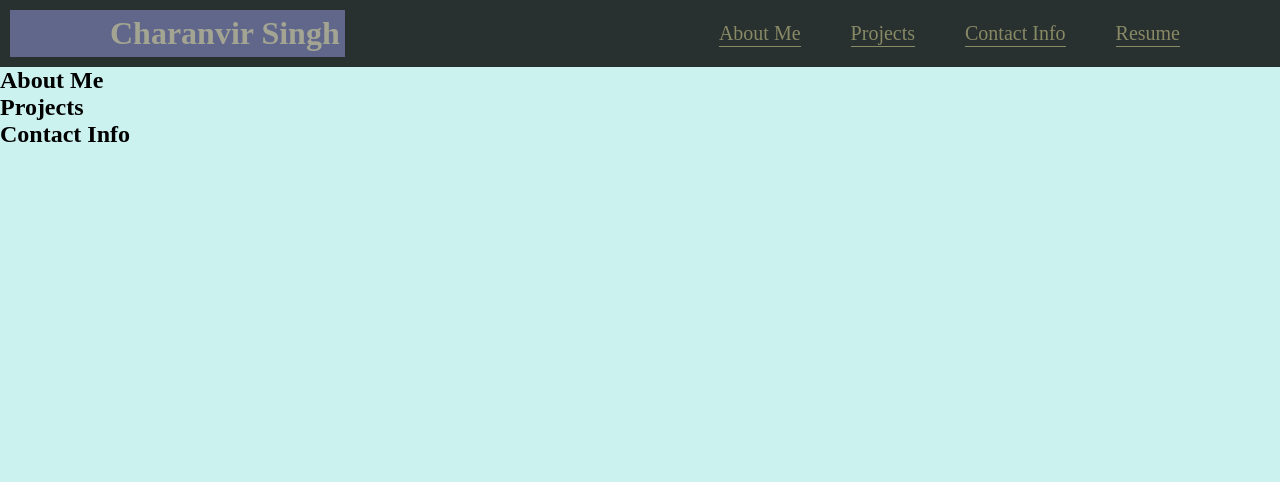
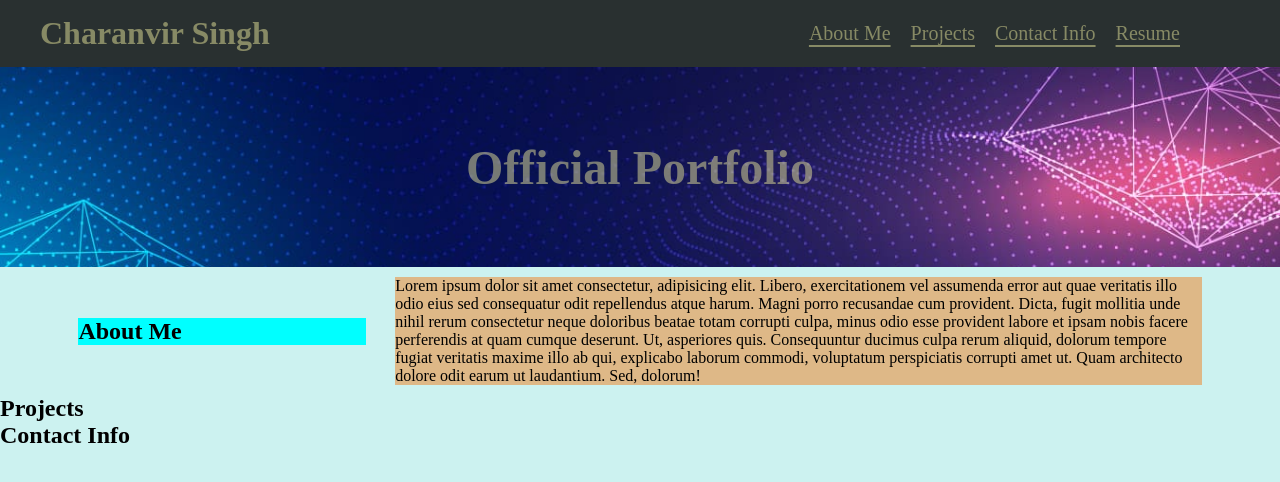
Before and after one commit to Charanvir/Official-Portfolio, a plain HTML site: page index.html in a window 1280 px wide. Drawn offline with Linux system fonts and the light colour scheme.

Commit message:
css updated for heroImage and About Me Section

```diff
--- a/assets/css/style.css
+++ b/assets/css/style.css
@@ -15,6 +15,7 @@ body {
     background-color: var(--primary-color);
 }
 
+/* Header Styling */
 
 header {
     display: flex;
@@ -24,15 +25,14 @@ header {
 }
 
 header h1 {
-    background-color: var(--quaternary-color);
+    /* background-color: var(--quaternary-color); */
     padding: 5px 5px 5px 50px;
-    margin-left: 10px;
     margin-top: 10px;
     margin-bottom: 10px;
 }
 
 header h1, header a {
-    padding-left: 50px;
+    padding-left: 20px;
 }
 
 header a {
@@ -51,12 +51,48 @@ header nav {
     font-size: 20px;
 }
 
-/* header nav ul li a {
+header nav ul li a {
     text-decoration: underline;
     text-underline-offset: 5px;
-} */
+}
 
-header nav ul li span {
-    border-bottom: 1px solid;
-    padding-bottom: 2px;
+/* Hero Image Styling */
+
+.mainImage {
+    display: flex;
+    flex-direction: column;
+    justify-content: space-around;
+    text-align: center;
+    background-image: url(../images/heroImage.jpeg);
+    background-size: 100%;
+    width: auto;
+    height: 200px;
 }
+
+.mainImage h2 {
+    color: var(--tertiary-color);
+    font-size: 3rem;
+}
+
+/* About Me Section Styling */
+
+.aboutMe {
+    display: flex;
+    width: 90%;
+    margin: 10px auto;
+    justify-content: space-evenly;
+}
+
+.aboutMe-header {
+    box-sizing: border-box;
+    flex-basis: 25%;
+    background-color: aqua;
+    margin: auto;
+}
+
+.aboutMe-paragraph {
+    box-sizing: border-box;
+    flex-basis: 70%;
+    background-color: burlywood;
+    margin: auto;
+}
--- a/index.html
+++ b/index.html
@@ -17,16 +17,16 @@
         <nav>
             <ul>
                 <li>
-                    <a href="#aboutMe"><span>About Me</span></a>
+                    <a href="#aboutMe">About Me</a>
                 </li>
                 <li>
-                    <a href="#project"><span>Projects</span></a>
+                    <a href="#project">Projects</a>
                 </li>
                 <li>
-                    <a href="#contactInfo"><span>Contact Info</span></a>
+                    <a href="#contactInfo">Contact Info</a>
                 </li>
                 <li>
-                    <a href="#"><span>Resume</span></a>
+                    <a href="#">Resume</a>
                 </li>
             </ul>
         </nav>
@@ -34,16 +34,24 @@
 
     <section class="mainImage">
         <div>
-
+            <h2>Official Portfolio</h2>
         </div>
     </section>
 
     <section id="aboutMe" class="aboutMe">
-        <div>
+        <div class="aboutMe-header">
             <h2>About Me</h2>
         </div>
-        <div>
-
+        <div class="aboutMe-paragraph">
+            <p>Lorem ipsum dolor sit amet consectetur, adipisicing elit. Libero, exercitationem vel assumenda error aut
+                quae veritatis illo odio eius sed consequatur odit repellendus atque harum. Magni porro recusandae cum
+                provident.
+                Dicta, fugit mollitia unde nihil rerum consectetur neque doloribus beatae totam corrupti culpa, minus
+                odio esse provident labore et ipsam nobis facere perferendis at quam cumque deserunt. Ut, asperiores
+                quis.
+                Consequuntur ducimus culpa rerum aliquid, dolorum tempore fugiat veritatis maxime illo ab qui, explicabo
+                laborum commodi, voluptatum perspiciatis corrupti amet ut. Quam architecto dolore odit earum ut
+                laudantium. Sed, dolorum!</p>
         </div>
     </section>
 
```
Also changed, not shown: assets/images/heroImage.jpeg (added).
